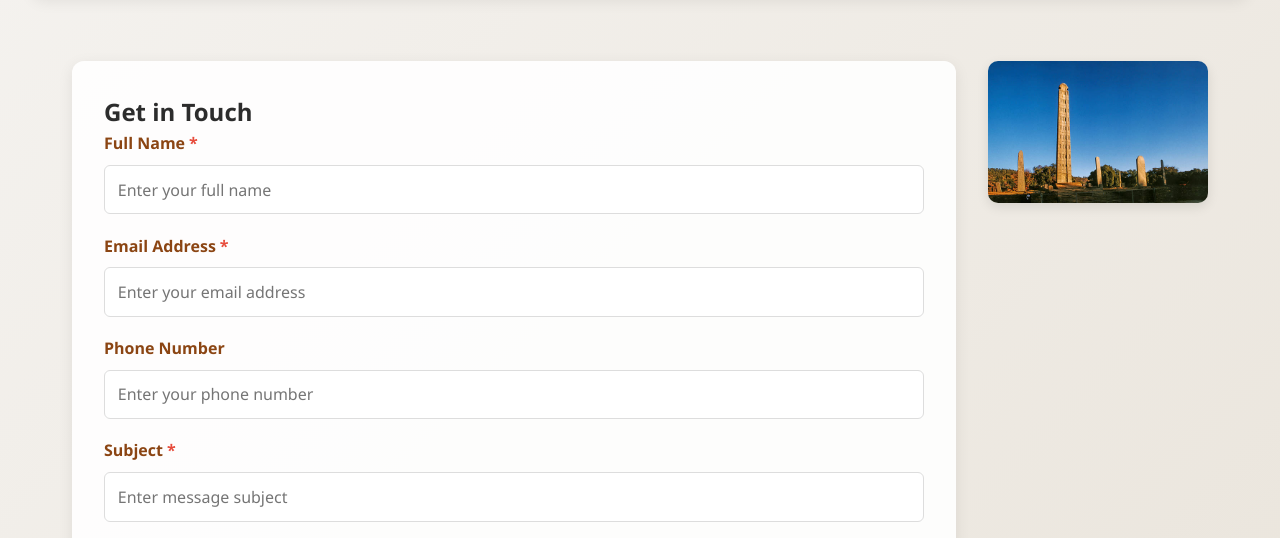
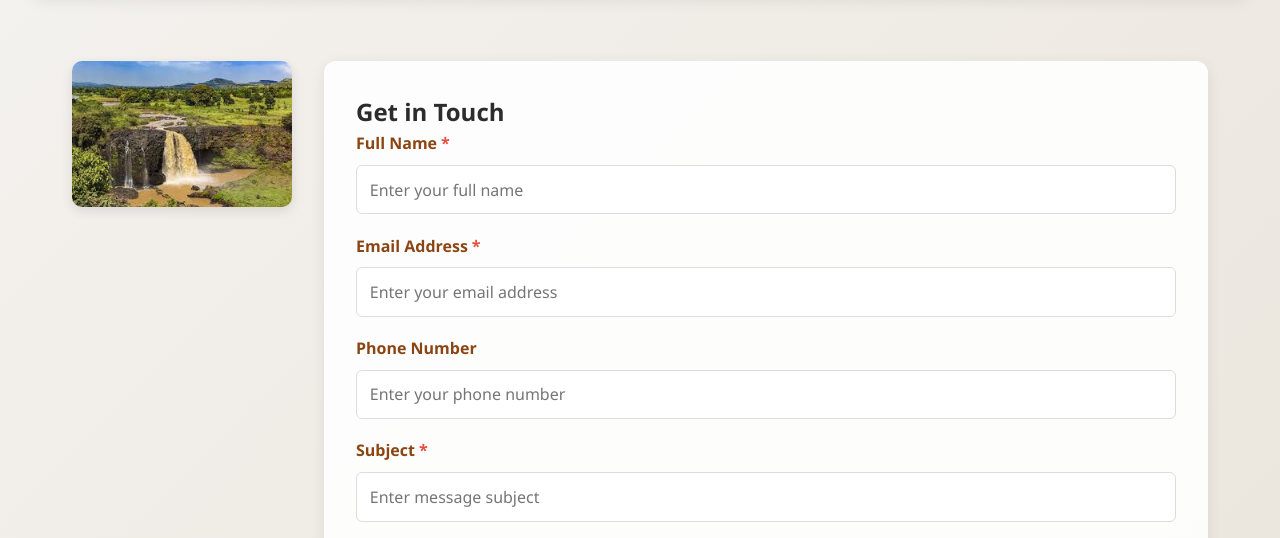
Before and after one commit to tarikuadugna/tourism-ethio, a plain HTML site: page contact.html in a window 1280 px wide. Shown: the part 241-779 px from the top of the page. Drawn offline with Linux system fonts and the light colour scheme.

Commit message:
Update contact.html

```diff
--- a/contact.html
+++ b/contact.html
@@ -323,6 +323,7 @@
   <h1 class="page-title">Contact Us</h1>
 
   <main class="contact-container">
+    <img class="side-image" src="./images/abay.jpeg" alt="Ethiopian landscape">
 
     <div class="center-content">
       <section class="contact-form-section">
@@ -397,7 +398,6 @@
       </section>
     </div>
 
-    <img class="side-image" src="./images/aksum.jpg" alt="Ethiopian cultural event">
   </main>
 
   <footer>
```
